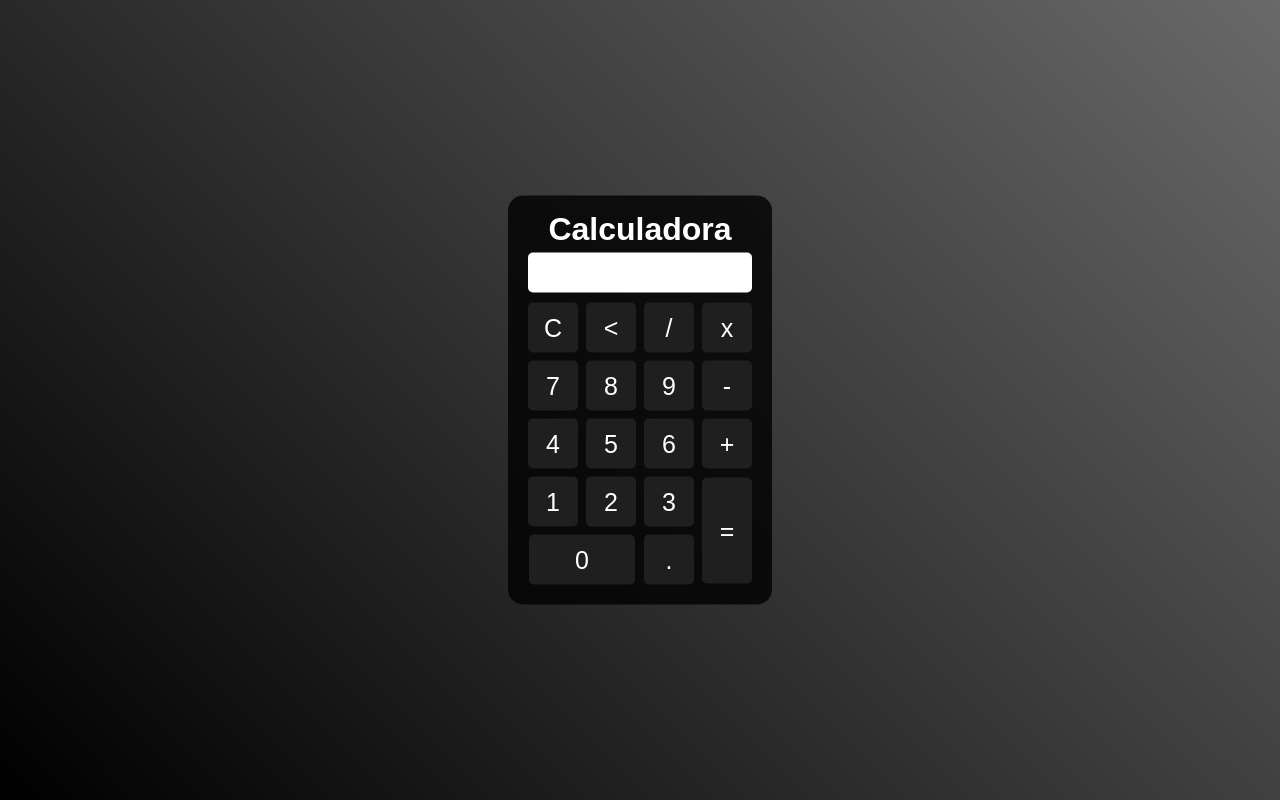
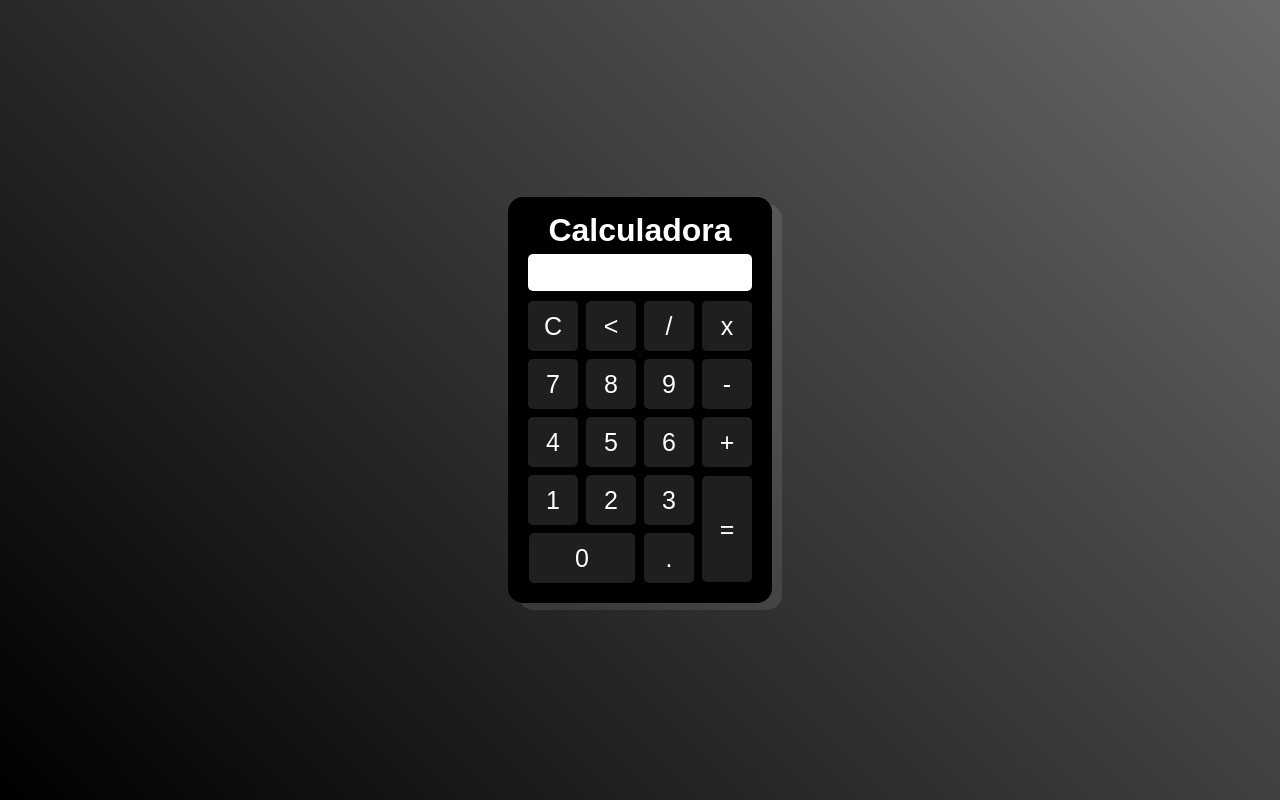
Before and after one commit to PedroBeltraoDev/Calculadora-Html-Css-e-Js, a plain HTML site: page index.html in a window 1280 px wide. Drawn offline with Linux system fonts and the light colour scheme.

Commit message:
Update index.css
Update Visual

```diff
--- a/index.css
+++ b/index.css
@@ -11,13 +11,13 @@
 }
 .calculadora{
     position: absolute;
-    background-color: rgba(0, 0, 0, 0.8);
+    background-color: rgb(0, 0, 0);
     top: 50%;
     left: 50%;
     transform: translate(-50%,-50%);
     border-radius: 15px;
     padding: 15px;
-
+    box-shadow: 10px 7px rgba(240, 248, 255, 0.096);
 }
 .botao{
     width: 50px;
@@ -32,11 +32,13 @@
 }
 .botao:hover{
     background-color: rgb(73, 73, 73);
+    transform: translateY(2px);
+
 }
 #resultado{
     background-color: white;
     width: 214px;
-    height: 30px;
+    height: 27px;
     margin: 5px;
     font-size: 25px;
     color: black;
```
